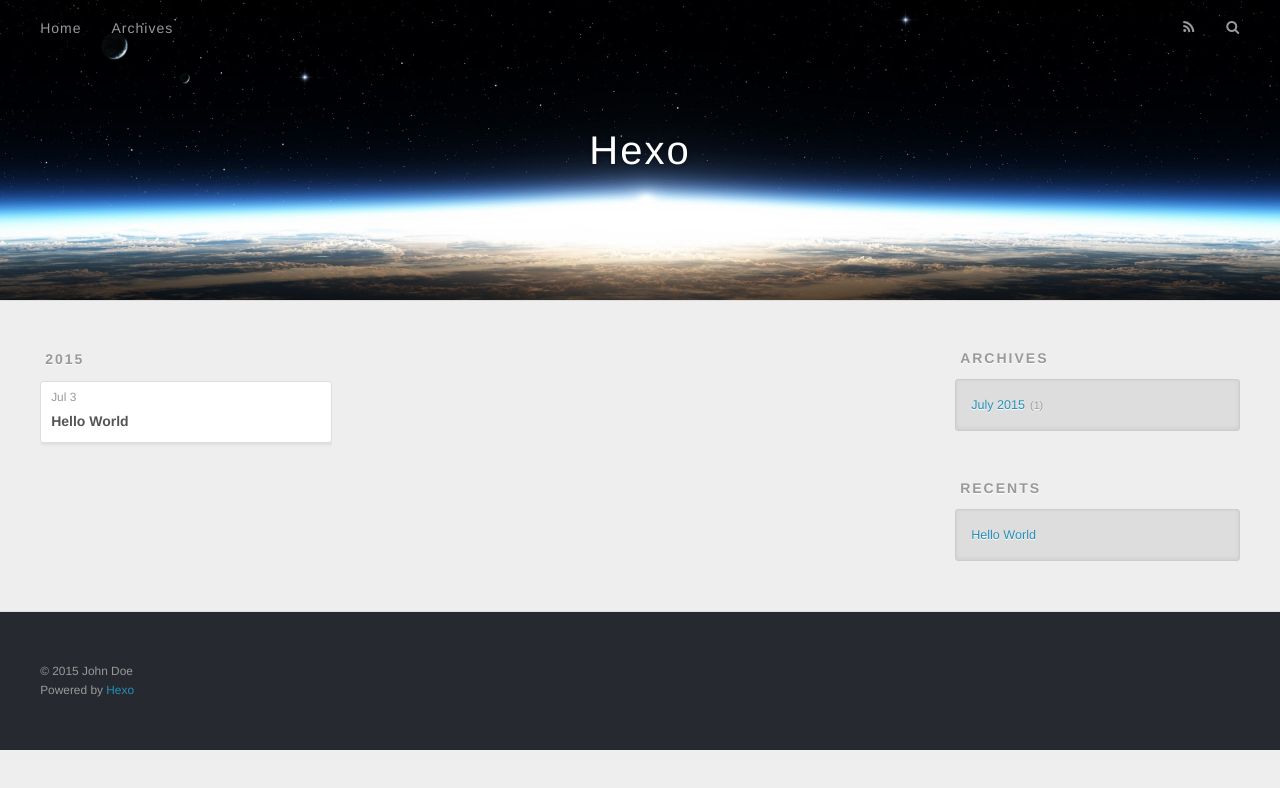
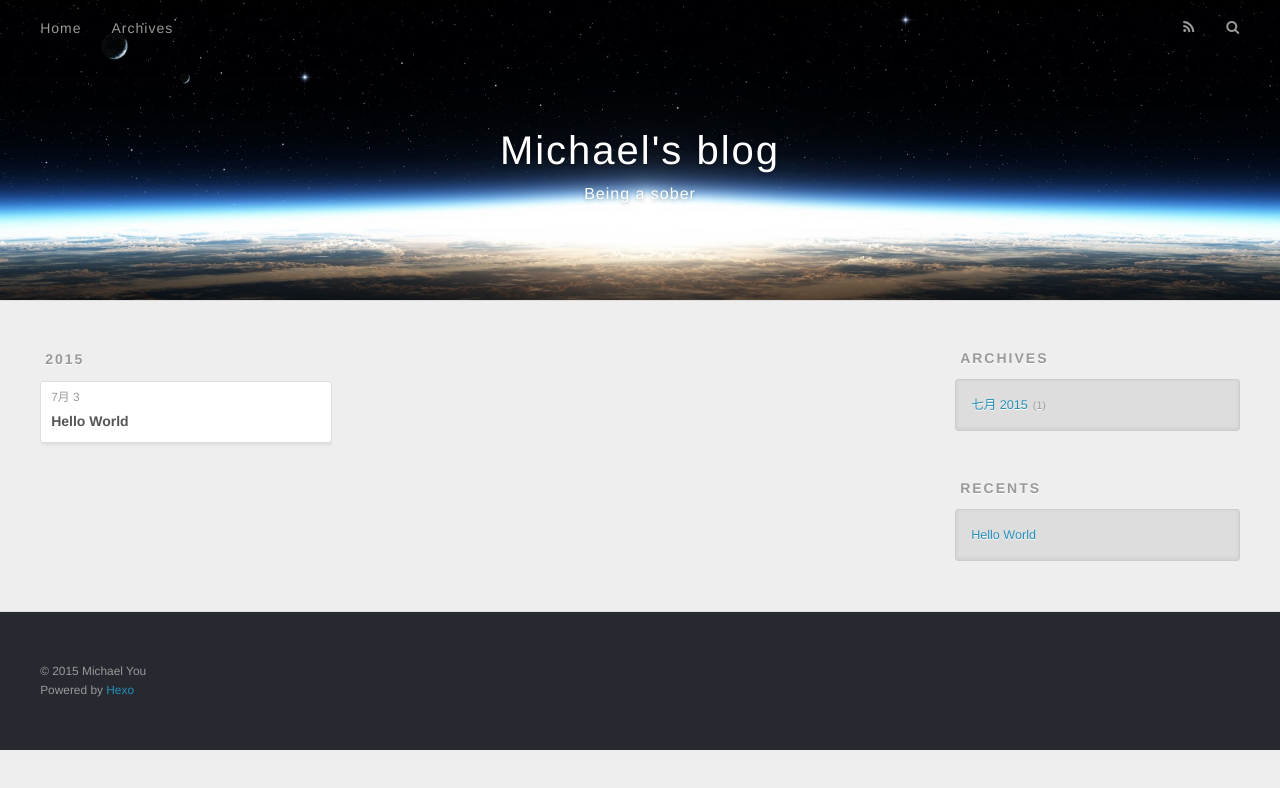
Before and after one commit to AntaresYou/MichaelYoujingmao.github.io, a plain HTML site: page archives/2015/07/index.html in a window 1280 px wide. Drawn offline with nearby package versions, Linux system fonts and the light colour scheme.

Commit message:
Site updated: 2015-07-04 00:09:14

```diff
--- a/archives/2015/07/index.html
+++ b/archives/2015/07/index.html
@@ -3,19 +3,19 @@
 <head>
   <meta charset="utf-8">
 
-  <title>Archives: 2015/7 | Hexo</title>
+  <title>Archives: 2015/7 | Michael&#39;s blog</title>
   <meta name="viewport" content="width=device-width, initial-scale=1, maximum-scale=1">
-  <meta name="description">
+  <meta name="description" content="Being a sober">
 <meta property="og:type" content="website">
-<meta property="og:title" content="Hexo">
+<meta property="og:title" content="Michael's blog">
 <meta property="og:url" content="http://yoursite.com/archives/2015/07/index.html">
-<meta property="og:site_name" content="Hexo">
-<meta property="og:description">
+<meta property="og:site_name" content="Michael's blog">
+<meta property="og:description" content="Being a sober">
 <meta name="twitter:card" content="summary">
-<meta name="twitter:title" content="Hexo">
-<meta name="twitter:description">
+<meta name="twitter:title" content="Michael's blog">
+<meta name="twitter:description" content="Being a sober">
 
-    <link rel="alternative" href="/atom.xml" title="Hexo" type="application/atom+xml">
+    <link rel="alternative" href="/atom.xml" title="Michael&#39;s blog" type="application/atom+xml">
 
 
     <link rel="icon" href="/favicon.png">
@@ -33,8 +33,12 @@
   <div id="header-outer" class="outer">
     <div id="header-title" class="inner">
       <h1 id="logo-wrap">
-        <a href="/" id="logo">Hexo</a>
+        <a href="/" id="logo">Michael&#39;s blog</a>
       </h1>
+
+        <h2 id="subtitle-wrap">
+          <a href="/" id="subtitle">Being a sober</a>
+        </h2>
 
     </div>
     <div id="header-inner" class="inner">
@@ -76,7 +80,7 @@
   <div class="archive-article-inner">
     <header class="archive-article-header">
       <a href="/2015/07/03/hello-world/" class="archive-article-date">
-  <time datetime="2015-07-03T15:20:09.000Z" itemprop="datePublished">Jul 3</time>
+  <time datetime="2015-07-03T15:20:09.000Z" itemprop="datePublished">7月 3</time>
 </a>
 
 
@@ -106,7 +110,7 @@
   <div class="widget-wrap">
     <h3 class="widget-title">Archives</h3>
     <div class="widget">
-      <ul class="archive-list"><li class="archive-list-item"><a class="archive-list-link" href="/archives/2015/07/">July 2015</a><span class="archive-list-count">1</span></li></ul>
+      <ul class="archive-list"><li class="archive-list-item"><a class="archive-list-link" href="/archives/2015/07/">七月 2015</a><span class="archive-list-count">1</span></li></ul>
     </div>
   </div>
 
@@ -133,7 +137,7 @@
 
   <div class="outer">
     <div id="footer-info" class="inner">
-      &copy; 2015 John Doe<br>
+      &copy; 2015 Michael You<br>
       Powered by <a href="http://hexo.io/" target="_blank">Hexo</a>
     </div>
   </div>
```
Also changed, not shown: 2015/07/03/hello-world/index.html (+11 -7 lines), archives/2015/index.html (+16 -12 lines), archives/index.html (+16 -12 lines), index.html (+16 -12 lines).
